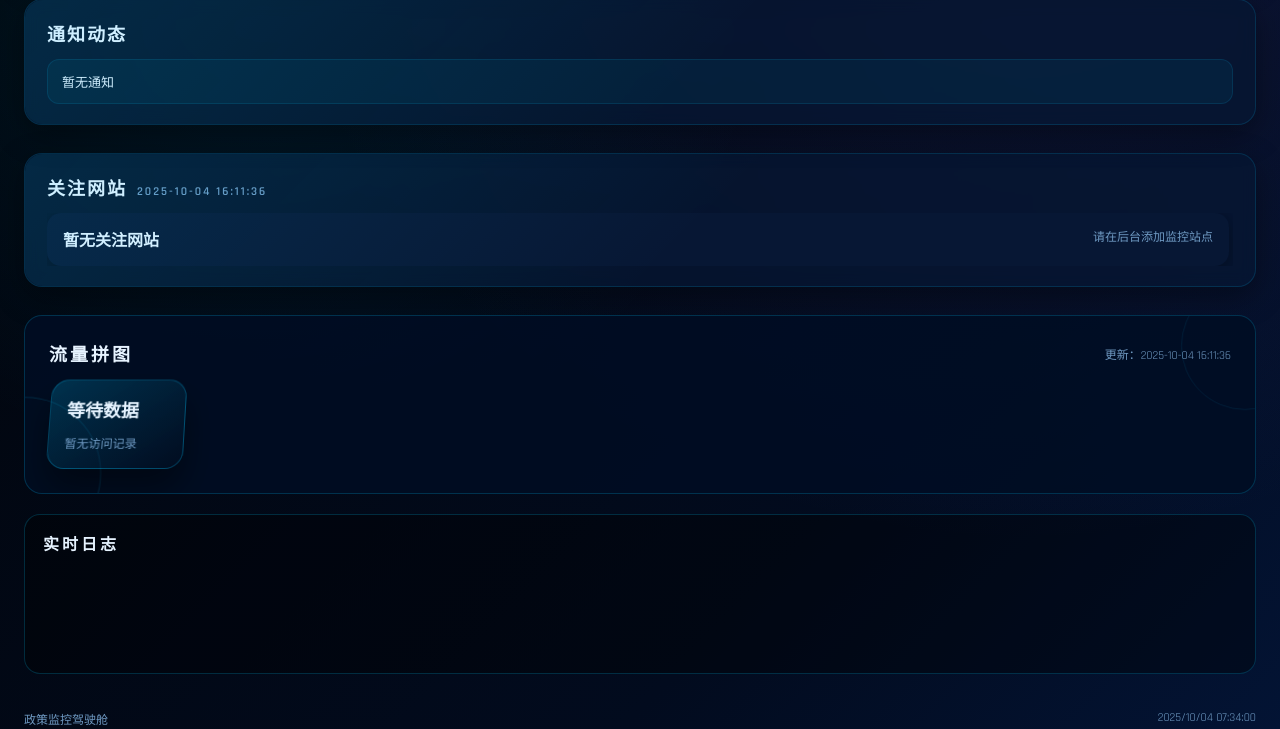
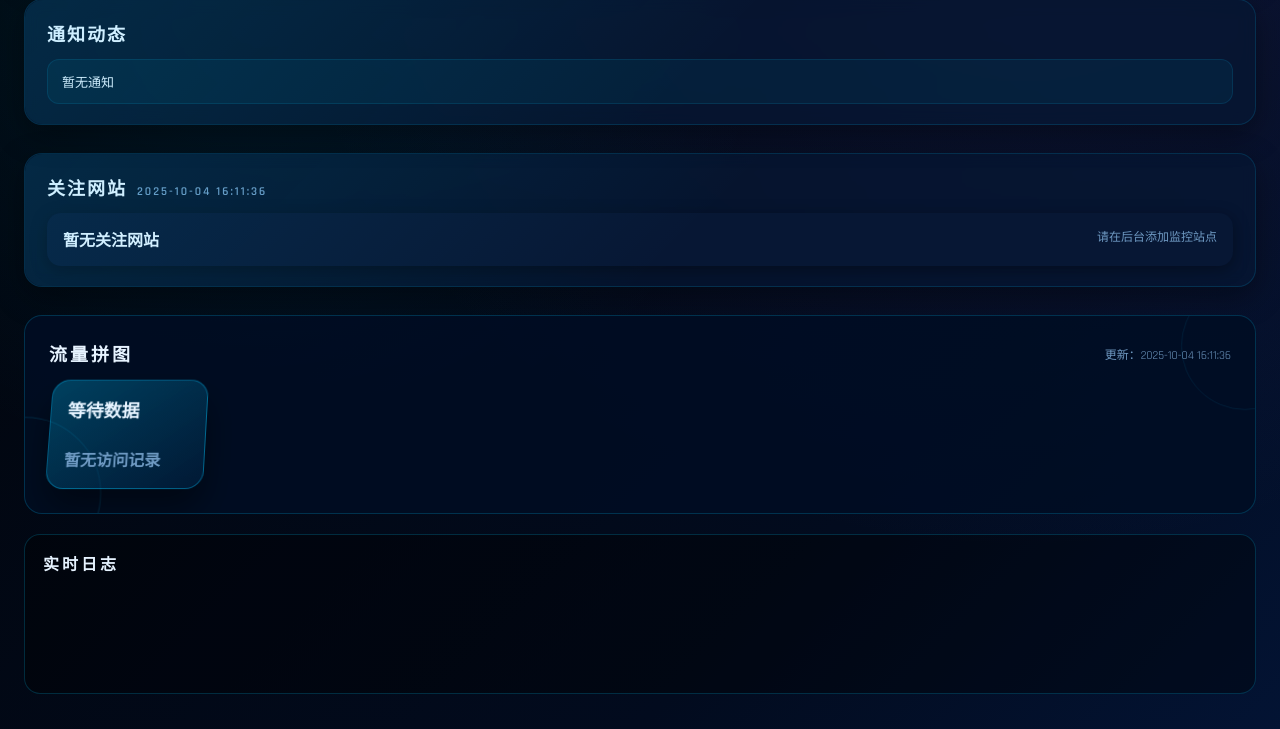
Before and after one commit to jhao/policy_monitor, a Flask app: page /cockpit in a window 1280 px wide. Shown: the part 236-965 px from the top of the page. Run offline with Flask 3, Linux system fonts and the light colour scheme; data comes from the database, SQL or seed files in the repository; data that the repository does not hold is empty.

Commit message:
Adjust cockpit layout visuals

```diff
--- a/templates/dashboard/cockpit.html
+++ b/templates/dashboard/cockpit.html
@@ -131,9 +131,10 @@
         display: flex;
         flex-direction: column;
         gap: 12px;
-        max-height: calc(100vh - 220px);
-        overflow: auto;
-        padding-right: 4px;
+        width: 100%;
+        max-height: none;
+        overflow: visible;
+        padding-right: 0;
       }
 
       .website-item {
@@ -144,15 +145,19 @@
         grid-template-columns: 1fr auto;
         gap: 8px;
         box-shadow: 0 4px 16px rgba(0, 0, 0, 0.35);
+        width: 100%;
       }
 
       .website-item strong {
         font-size: 16px;
+        display: block;
+        overflow-wrap: anywhere;
       }
 
       .website-item .meta {
         font-size: 12px;
         color: var(--text-dim);
+        overflow-wrap: anywhere;
       }
 
       .website-item .count {
@@ -236,8 +241,8 @@
       .puzzle-grid {
         flex: 1;
         display: grid;
-        grid-template-columns: repeat(auto-fill, minmax(120px, 1fr));
-        grid-auto-rows: 90px;
+        grid-template-columns: repeat(auto-fill, minmax(140px, 1fr));
+        grid-auto-rows: 110px;
         gap: 14px;
         perspective: 800px;
       }
@@ -245,7 +250,6 @@
       .puzzle-piece {
         position: relative;
         border-radius: 18px;
-        background: linear-gradient(145deg, rgba(0, 198, 255, 0.2), rgba(2, 11, 30, 0.6));
         border: 1px solid rgba(0, 198, 255, 0.25);
         box-shadow: 0 20px 35px rgba(0, 0, 0, 0.45);
         padding: 16px;
@@ -255,6 +259,7 @@
         justify-content: space-between;
         transform: rotateX(6deg);
         transition: transform 0.3s ease, box-shadow 0.3s ease;
+        background: linear-gradient(145deg, rgba(0, 198, 255, 0.2), rgba(2, 11, 30, 0.6));
       }
 
       .puzzle-piece:hover {
@@ -264,11 +269,33 @@
 
       .puzzle-piece strong {
         font-size: 18px;
+        overflow-wrap: anywhere;
       }
 
       .puzzle-piece span {
-        font-size: 12px;
+        font-size: 16px;
         color: var(--text-dim);
+        font-weight: 600;
+      }
+
+      .puzzle-piece.color-0 {
+        background: linear-gradient(145deg, rgba(0, 198, 255, 0.28), rgba(1, 28, 58, 0.75));
+        border-color: rgba(0, 198, 255, 0.35);
+      }
+
+      .puzzle-piece.color-1 {
+        background: linear-gradient(145deg, rgba(91, 141, 239, 0.35), rgba(8, 32, 68, 0.7));
+        border-color: rgba(91, 141, 239, 0.4);
+      }
+
+      .puzzle-piece.color-2 {
+        background: linear-gradient(145deg, rgba(63, 224, 163, 0.3), rgba(4, 40, 48, 0.7));
+        border-color: rgba(63, 224, 163, 0.38);
+      }
+
+      .puzzle-piece.color-3 {
+        background: linear-gradient(145deg, rgba(138, 125, 255, 0.32), rgba(23, 24, 72, 0.7));
+        border-color: rgba(138, 125, 255, 0.4);
       }
 
       .logs-panel {
@@ -555,20 +582,29 @@
         const grid = document.getElementById('puzzle-grid');
         grid.innerHTML = '';
         const maxCount = Math.max(...data.map(item => item.result_count || 0), 1);
+        const paletteClasses = ['color-0', 'color-1', 'color-2', 'color-3'];
         if (!data.length) {
           const placeholder = document.createElement('div');
-          placeholder.className = 'puzzle-piece';
+          placeholder.className = 'puzzle-piece color-0';
           placeholder.innerHTML = '<strong>等待数据</strong><span>暂无访问记录</span>';
           grid.appendChild(placeholder);
           return;
         }
-        data.forEach(item => {
+        data.forEach((item, index) => {
           const piece = document.createElement('div');
           const weight = item.result_count / maxCount;
-          const span = Math.max(1, Math.round(weight * 3));
-          piece.className = 'puzzle-piece';
-          piece.style.gridColumn = `span ${span}`;
-          piece.style.gridRow = `span ${span}`;
+          let columnSpan = 1;
+          let rowSpan = 1;
+          if (weight >= 0.7) {
+            columnSpan = 2;
+            rowSpan = 2;
+          } else if (weight >= 0.4) {
+            columnSpan = 2;
+          }
+          const colorClass = paletteClasses[index % paletteClasses.length];
+          piece.className = `puzzle-piece ${colorClass}`;
+          piece.style.gridColumn = `span ${columnSpan}`;
+          piece.style.gridRow = `span ${rowSpan}`;
           piece.innerHTML = `
             <strong>${item.name}</strong>
             <span>${formatter.format(item.result_count)} 次访问</span>
```
